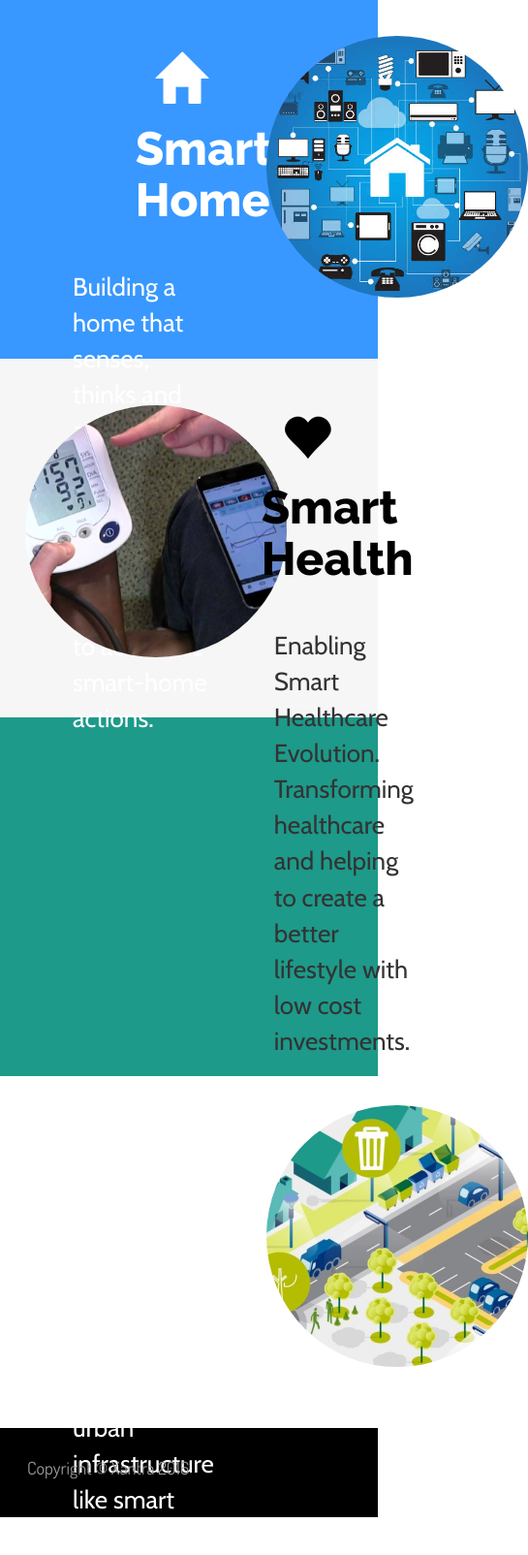
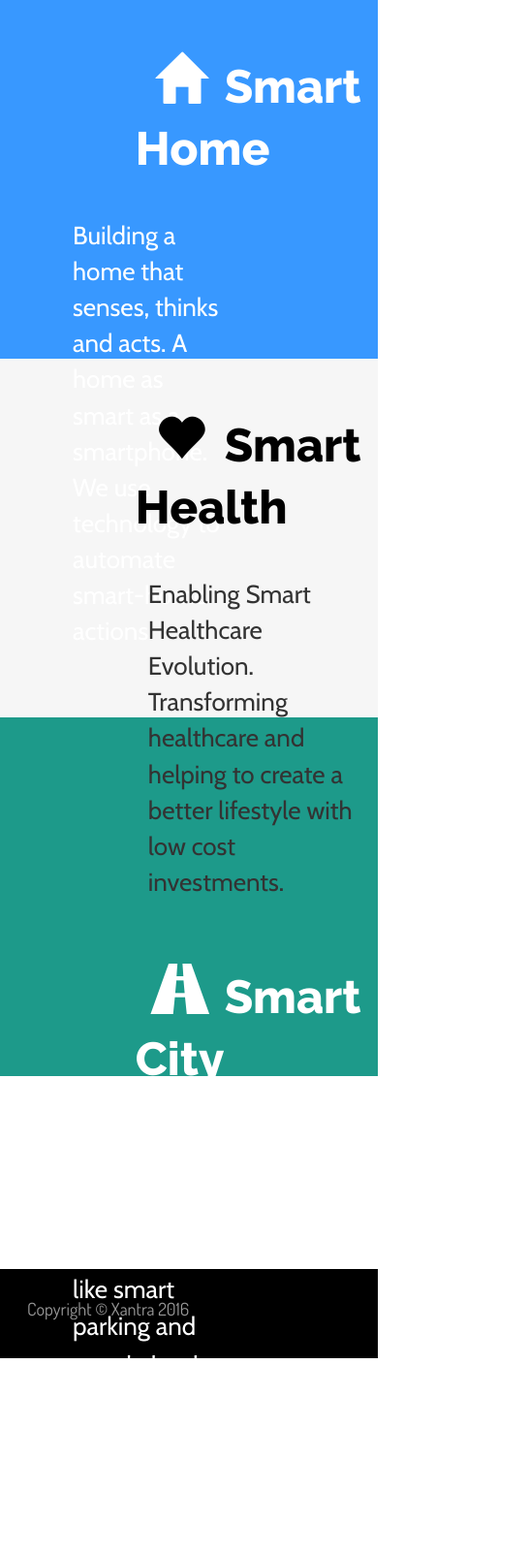
Before and after one commit to nayanbasu/nayanbasu.github.io, a plain HTML site: page products.html in a window 390 px wide. Shown: the part 80-1684 px from the top of the page at 97% size, 545 px wide, since content can reach past the window. After the commit the page ends 1662 px from the top, so only its background shows below. Drawn offline with nearby package versions, Linux system fonts and the light colour scheme.

Commit message:
[FIX] Add hidden-xs to images for low-end devices, fix responsiveness on small screens

```diff
--- a/products.html
+++ b/products.html
@@ -79,22 +79,22 @@
     <div class="container-fluid products_main">
 
         <div class="row products product_auto">
-                <div class="col-xs-8 cont_home_auto">
+                <div class="col-xs-12 col-md-8 cont_home_auto">
                         <div class="product_heading">
                                 <h2 class="head_home"><span class="glyphicon glyphicon-home icon_home"></span>Smart Home</h2>
                                 <p class="text_home">Building a home that senses, thinks and acts. A home as smart as a smartphone. We use technology to automate smart-home actions.</p>
                         </div>
-                </div>
-                <div class="col-xs-4 cont_home_img">
+                </div><!--
+                --><div class="col-xs-12 col-md-4 cont_home_img hidden-xs">
                         <img class="img img-circle vcenter home_img" src="img/product_home.jpg" width="270">
                 </div>
         </div>
 
         <div class="row products product_health">
-                <div class="col-xs-4 cont_health_img">
+                <div class="col-xs-12 col-md-4 cont_health_img hidden-xs">
                         <img class="img img-circle vcenter health_img" src="img/product_health.jpg" width="270">
-                </div>
-                <div class="col-xs-8">
+                </div><!--
+                --><div class="col-xs-12 col-md-8">
                         <div class="product_heading">
                                 <h2 class="head_health"><span class="glyphicon glyphicon-heart  icon_health"></span>Smart Health</h2>
                                 <p class="text_health">Enabling Smart Healthcare Evolution. Transforming healthcare and helping to create a better lifestyle with low cost investments.</p>
@@ -103,13 +103,13 @@
         </div>
 
         <div class="row products product_city">
-                <div class="col-xs-8 cont_home_auto">
+                <div class="col-xs-12 col-md-8 cont_home_auto">
                         <div class="product_heading">
                                 <h2 class="head_home"><span class="glyphicon glyphicon-road icon_home"></span>Smart City</h2>
                                 <p class="text_home">Helping to build smart urban infrastructure like smart parking and smart street lights to completely transform the city.</p>
                         </div>
-                </div>
-                <div class="col-xs-4 cont_home_img">
+                </div><!--
+                --><div class="col-xs-12 col-md-4 cont_home_img hidden-xs">
                         <img class="img img-circle vcenter home_img" src="img/product_city.jpg" width="270">
                 </div>
         </div>
```
Also changed, not shown: index.html (+3 -3 lines).
